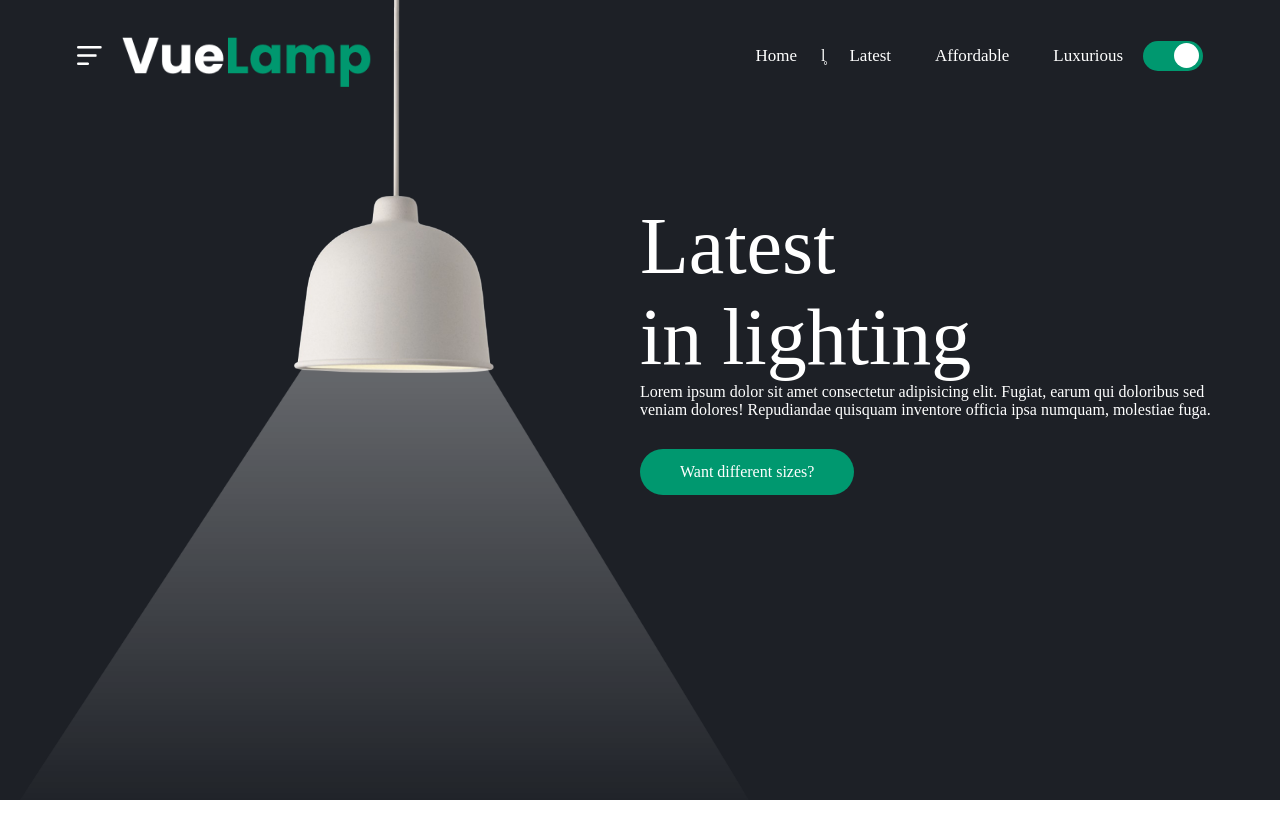
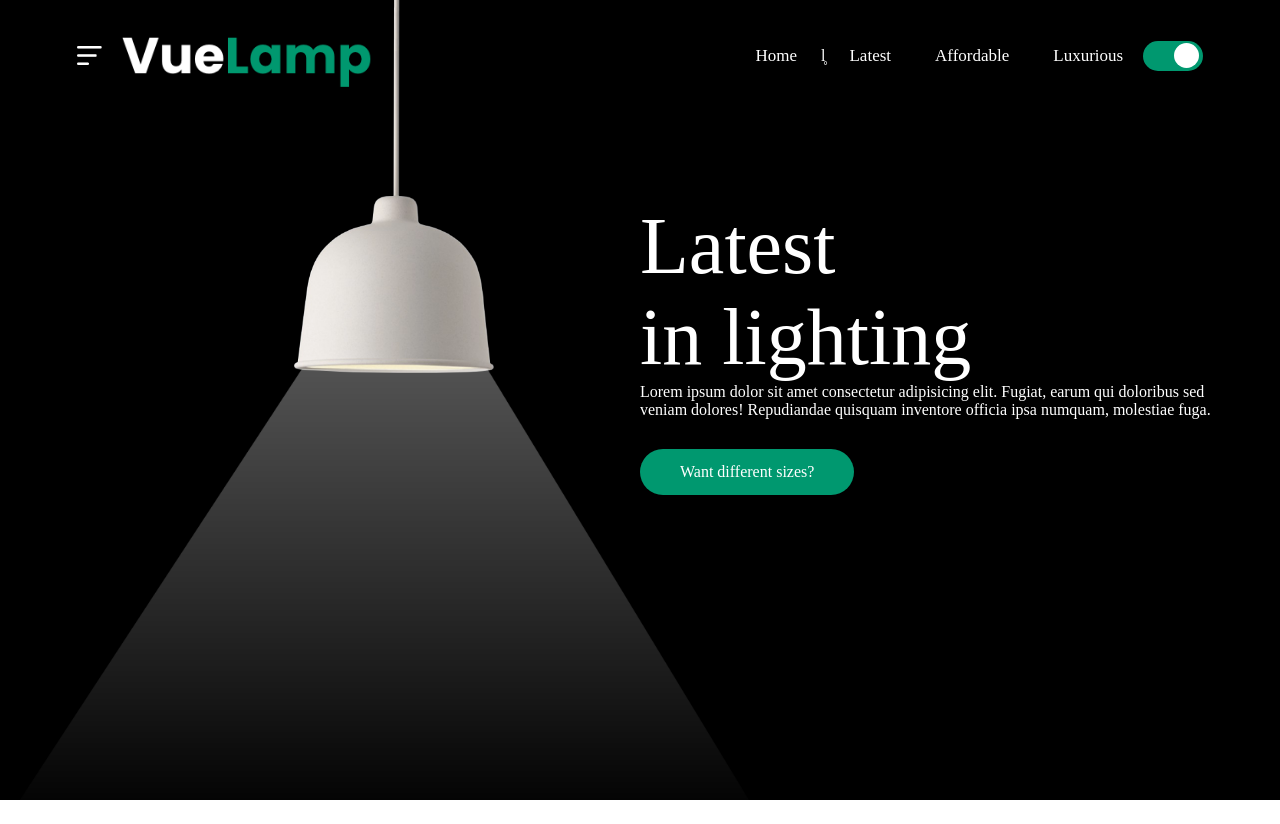
Before and after one commit to Kirito-012/Lamp, a plain HTML site: page index.html in a window 1280 px wide. Both pictures are taken after a click on the button 1173 px from the left and 55 px from the top of the page. Drawn offline with Linux system fonts and the light colour scheme.

Commit message:
changed whole ui

```diff
--- a/Lampz.css
+++ b/Lampz.css
@@ -4,12 +4,12 @@
     /* box-sizing: border-box; */
 }
 
-
 .header{
-    background-color: #1d2026;
+    background-color: black;
     width: 100%;
     min-height: 100vh;
     color:#fff;
+    transition: all 2s ease-in-out;
     /* position: relative; */
 }
 nav{
--- a/index.html
+++ b/index.html
@@ -14,6 +14,7 @@
 			href="Lampz.css" />
 	</head>
 	<body>
+		<div class="color">
 			<div class="header">
 				<nav>
 					<img
@@ -58,6 +59,7 @@
 					<a href="">Want different sizes?</a>
 				</div>
 			</div>
+		</div>
 		<script>
 			var btn = document.getElementById('btn')
 			var light = document.getElementById('light')
@@ -77,9 +79,13 @@
 				setTimeout(()=>{
 					if (btn.classList.contains('active')== true){
 				document.getElementsByClassName('lamp')[0].style.filter='invert(0%)'
+				document.getElementsByClassName('header')[0].style.background = 'black'
+				document.getElementsByClassName('header')[0].style.color='white'
 			}
 			else{
 				document.getElementsByClassName('lamp')[0].style.filter='invert(100%)'
+				document.getElementsByClassName('header')[0].style.background = '#8c8cee'
+				document.getElementsByClassName('header')[0].style.color='black'
 						}
 				},400)
 			})
```
Lines whose indentation alone changed are shown as unchanged.
